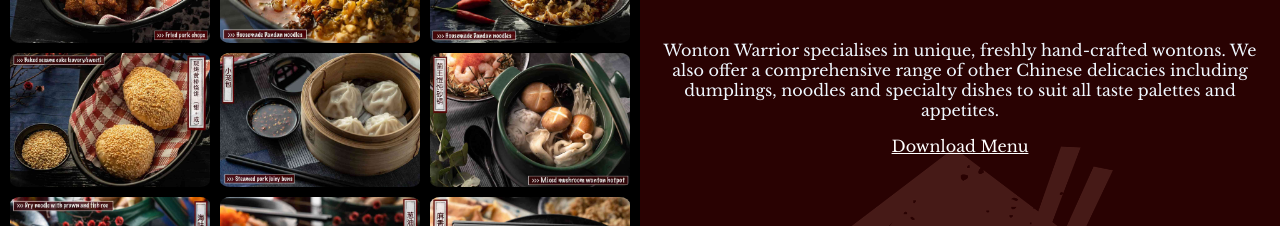
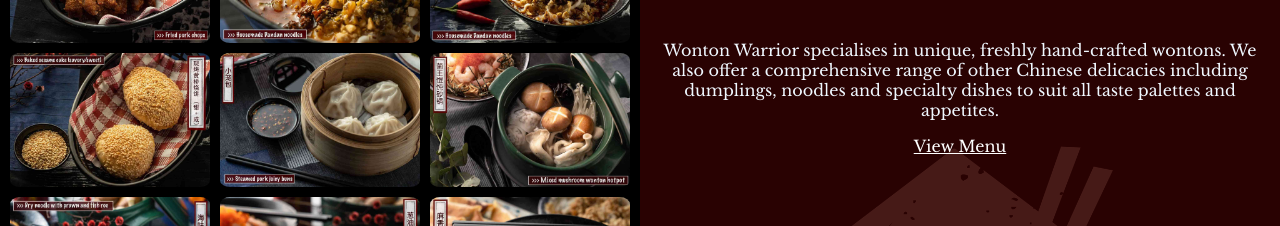
Before and after one commit to JimmeeX/wonton_warriors_website, a React (Create React App) app: page / in a window 1280 px wide. Shown: the part 1700-1926 px from the top of the page. Built offline with nearby package versions, Linux system fonts and the light colour scheme.

Commit message:
change wording; view menu in new tab

```diff
--- a/src/pages/Menu.tsx
+++ b/src/pages/Menu.tsx
@@ -28,8 +28,13 @@
         appetites.
       </p>
       <p className="section-paragraph">
-        <a href={menuPDF} className="menu-link">
-          Download Menu
+        <a
+          target="_blank"
+          rel="noopener noreferrer"
+          href={menuPDF}
+          className="menu-link"
+        >
+          View Menu
         </a>
       </p>
     </div>
```
